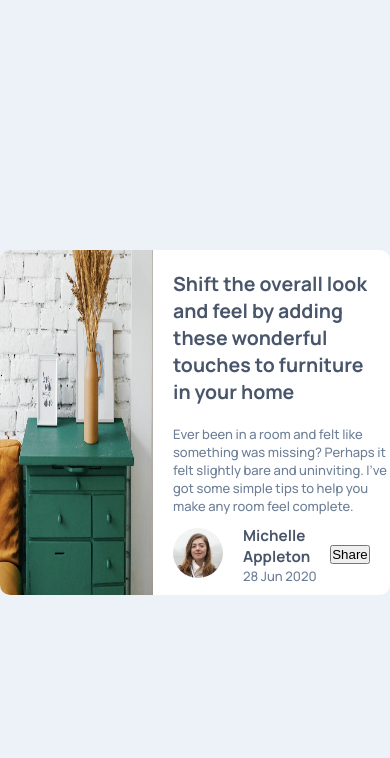
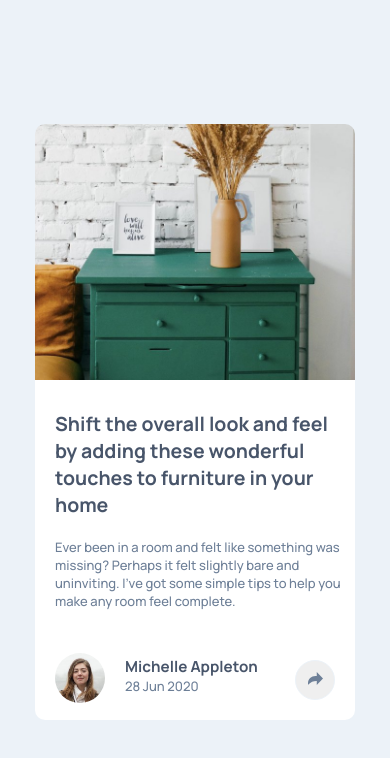
Before and after one commit to Jaypo16/article-preview-component-master, a plain HTML site: page index.html in a window 390 px wide. Drawn offline with Linux system fonts and the light colour scheme.

Commit message:
12.15.2024

```diff
--- a/index.html
+++ b/index.html
@@ -43,7 +43,7 @@
             <p>28 Jun 2020</p>
           </div> <!-- closes footer-2 -->
 
-          <button id="java">Share</button>
+          <button id="java"><img src="images/icon-share.svg" alt="share button"></button>
         </div> <!-- closes footer-main -->
       </div> <!-- closes topp -->
     </div> <!-- closes container -->
--- a/style.css
+++ b/style.css
@@ -103,7 +103,10 @@ height: 50px;
 
 #java {
     width: 40px;
-    height:auto;
+    height: 40px;
+    border-radius: 20px;
+    border: 1px solid var(--light-grayish-blue);
+
 }
 
 .footer-2 {
@@ -121,3 +124,36 @@ height: 50px;
 .attribution {
     display: none;
 }
+
+/* Media Queries */
+
+@media only screen and (max-width: 820px) {
+.container {
+    display: block;
+    max-width: 320px;
+}
+
+.img-container {
+    border-top-right-radius: 10px;
+    border-bottom-left-radius: 0px;
+}
+
+.topp {
+    border-top-right-radius: 0px;
+    border-bottom-left-radius: 10px;
+}
+.topp p{
+    padding-bottom: 10px;
+    margin-bottom: 20px;
+}
+
+.topp h1 {
+    padding: 20px;
+    margin-top: 10px;
+}
+
+.footer-2 {
+    margin-top: 20px;
+}
+
+}
```
